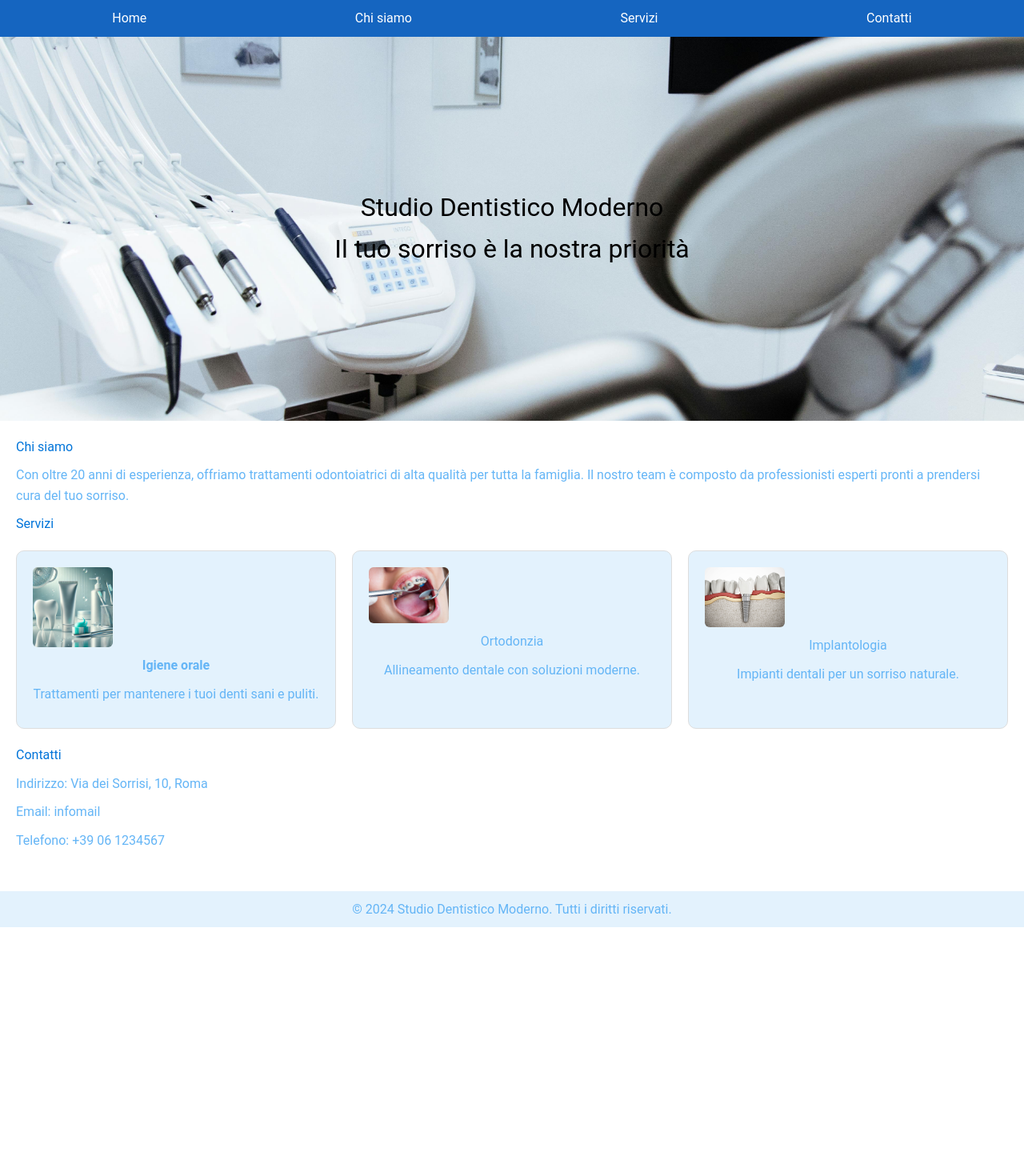
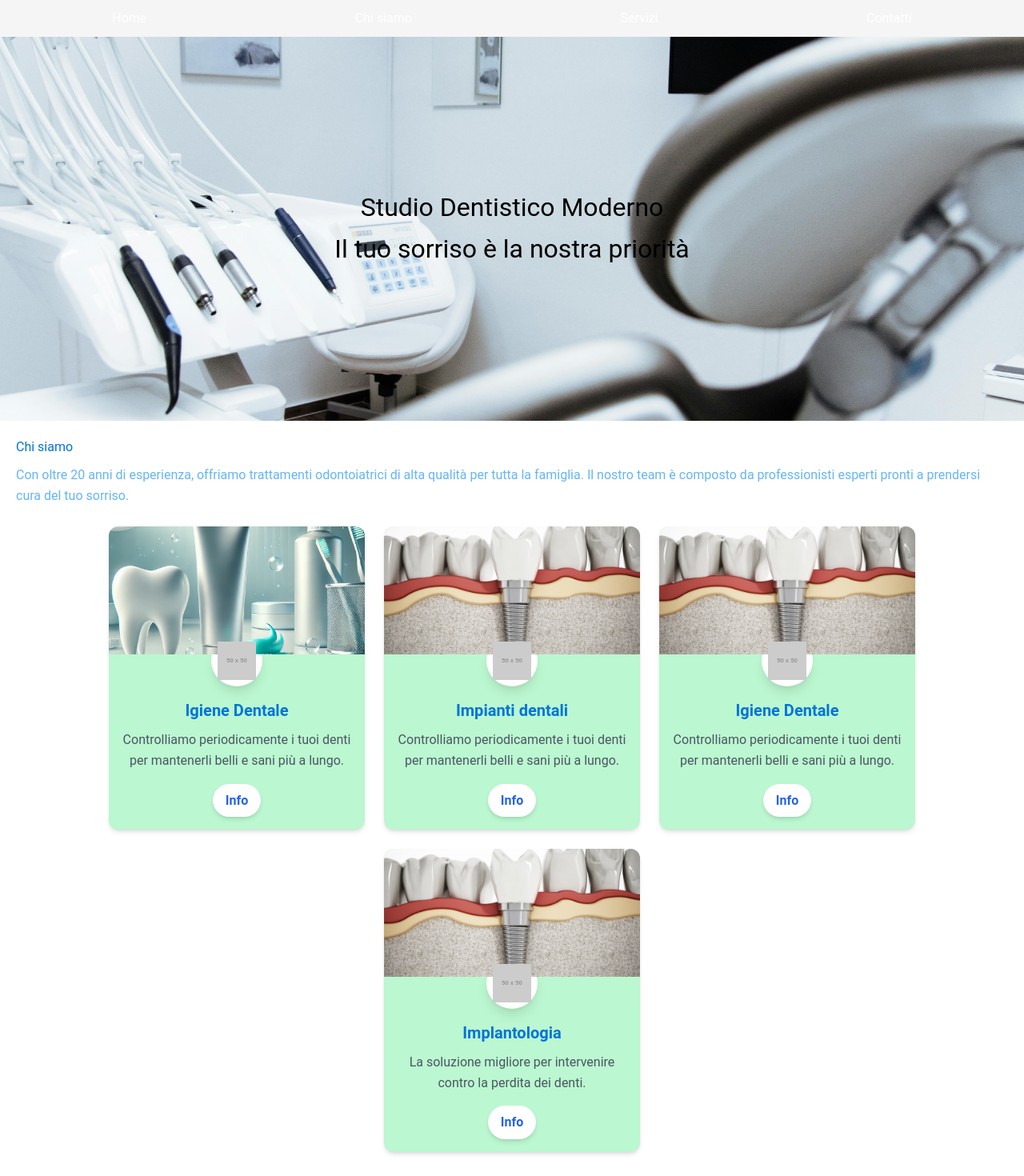
Before and after one commit to aleSal83/dentista-ivrea, an Angular app: page / in a window 1280 px wide. Shown: the top 1470 px of the page at 80% size. Before the commit the page ends 1159 px from the top, so only its background shows below. Built offline with nearby package versions, Linux system fonts and the light colour scheme.

Commit message:
first creation of component

```diff
--- /dev/null
+++ b/src/app/components/dental-card/dental-card.component.html
@@ -0,0 +1,133 @@
+<div class="flex flex-wrap justify-center gap-6 p-4">
+  <div
+    class="w-80 bg-green-200 rounded-xl shadow-md overflow-hidden transform transition hover:scale-105"
+  >
+    <img
+      src='assets/image/igene_orale.jpg'
+      alt="Igiene Dentale"
+      class="w-full h-40 object-cover"
+    />
+    <div class="p-4">
+      <div class="flex items-center justify-center w-16 h-16 bg-white rounded-full shadow-lg mx-auto -mt-10">
+        <img
+          src="https://via.placeholder.com/50"
+          alt="Icona Igiene Dentale"
+          class="w-12 h-12"
+        />
+      </div>
+      <h3 class="text-xl font-bold text-center mt-4 text-gray-800">
+        Igiene Dentale
+      </h3>
+      <p class="text-center text-gray-600 mt-2">
+        Controlliamo periodicamente i tuoi denti per mantenerli belli e sani
+        più a lungo.
+      </p>
+      <div class="flex justify-center mt-4">
+        <button
+          class="bg-white text-blue-600  font-semibold py-2 px-4 rounded-full shadow-md hover:bg-blue-600 hover:text-green-200"
+        >
+          Info
+        </button>
+      </div>
+    </div>
+  </div>
+
+  <div
+    class="w-80 bg-green-200 rounded-xl shadow-md overflow-hidden transform transition hover:scale-105"
+  >
+    <img
+      src='assets/image/impianti-dentali-1.jpg'
+      alt="Igiene Dentale"
+      class="w-full h-40 object-cover"
+    />
+    <div class="p-4">
+      <div class="flex items-center justify-center w-16 h-16 bg-white rounded-full shadow-lg mx-auto -mt-10">
+        <img
+          src="https://via.placeholder.com/50"
+          alt="Icona Igiene Dentale"
+          class="w-12 h-12"
+        />
+      </div>
+      <h3 class="text-xl font-bold text-center mt-4 text-gray-800">
+        Impianti dentali
+      </h3>
+      <p class="text-center text-gray-600 mt-2">
+        Controlliamo periodicamente i tuoi denti per mantenerli belli e sani
+        più a lungo.
+      </p>
+      <div class="flex justify-center mt-4">
+        <button
+          class="bg-white text-blue-600  font-semibold py-2 px-4 rounded-full shadow-md hover:bg-blue-600 hover:text-green-200"
+        >
+          Info
+        </button>
+      </div>
+    </div>
+  </div>
+
+  <div
+    class="w-80 bg-green-200 rounded-xl shadow-md overflow-hidden transform transition hover:scale-105"
+  >
+    <img
+      src='assets/image/impianti-dentali-1.jpg'
+      alt="Igiene Dentale"
+      class="w-full h-40 object-cover"
+    />
+    <div class="p-4">
+      <div class="flex items-center justify-center w-16 h-16 bg-white rounded-full shadow-lg mx-auto -mt-10">
+        <img
+          src="https://via.placeholder.com/50"
+          alt="Icona Igiene Dentale"
+          class="w-12 h-12"
+        />
+      </div>
+      <h3 class="text-xl font-bold text-center mt-4 text-gray-800">
+        Igiene Dentale
+      </h3>
+      <p class="text-center text-gray-600 mt-2">
+        Controlliamo periodicamente i tuoi denti per mantenerli belli e sani
+        più a lungo.
+      </p>
+      <div class="flex justify-center mt-4">
+        <button
+          class="bg-white text-blue-600  font-semibold py-2 px-4 rounded-full shadow-md hover:bg-blue-600 hover:text-green-200"
+        >
+          Info
+        </button>
+      </div>
+    </div>
+  </div>
+
+  <!-- Card 2 -->
+  <div
+    class="w-80 bg-green-200 rounded-xl shadow-md overflow-hidden transform transition hover:scale-105"
+  >
+    <img
+      src='assets/image/impianti-dentali-1.jpg'
+      alt="Implantologia"
+      class="w-full h-40 object-cover"
+    />
+    <div class="p-4">
+      <div class="flex items-center justify-center w-16 h-16 bg-white rounded-full shadow-lg mx-auto -mt-10">
+        <img
+          src="https://via.placeholder.com/50"
+          alt="Icona Implantologia"
+          class="w-12 h-12"
+        />
+      </div>
+      <h3 class="text-xl font-bold text-center mt-4 text-gray-800">
+        Implantologia
+      </h3>
+      <p class="text-center text-gray-600 mt-2">
+        La soluzione migliore per intervenire contro la perdita dei denti.
+      </p>
+      <div class="flex justify-center mt-4">
+        <button
+          class="bg-white text-blue-600  font-semibold py-2 px-4 rounded-full shadow-md hover:bg-blue-600 hover:text-green-200"
+        >
+          Info
+        </button>
+      </div>
+    </div>
+  </div>
+</div>
--- a/src/app/components/home/home.component.html
+++ b/src/app/components/home/home.component.html
@@ -1,38 +1,15 @@
 
-<nav>
-  <div class="menu">
-    <a href="#home">Home</a>
-    <div class="dropdown">
-      <a href="#home1">Sottolink 1</a>
-      <a href="#home2">Sottolink 2</a>
-      <a href="#home3">Sottolink 3</a>
+
+  <nav>
+    <div class="menu" *ngFor="let item of menuItems">
+      <a href="#" (mouseover)="toggleDropdown(item)" (mouseleave)="closeDropdown(item)">
+        {{ item.label }}
+      </a>
+      <div class="dropdown" [class.show]="item.open">
+        <a *ngFor="let subItem of item.subItems" href="{{ subItem.link }}">{{ subItem.label }}</a>
+      </div>
     </div>
-  </div>
-  <div class="menu">
-    <a href="#about">Chi siamo</a>
-    <div class="dropdown">
-      <a href="#about1">Mission</a>
-      <a href="#about2">Team</a>
-      <a href="#about3">Storia</a>
-    </div>
-  </div>
-  <div class="menu">
-    <a href="#services">Servizi</a>
-    <div class="dropdown">
-      <a href="#service1">Ortodonzia</a>
-      <a href="#service2">Igiene</a>
-      <a href="#service3">Sbiancamento</a>
-    </div>
-  </div>
-  <div class="menu">
-    <a href="#contact">Contatti</a>
-    <div class="dropdown">
-      <a href="#contact1">Email</a>
-      <a href="#contact2">Telefono</a>
-      <a href="#contact3">Orari</a>
-    </div>
-  </div>
-</nav>
+  </nav>
 
 <div class="hero flex flex-col">
   <h1>Studio Dentistico Moderno</h1>
@@ -45,33 +22,35 @@
     <p>Con oltre 20 anni di esperienza, offriamo trattamenti odontoiatrici di alta qualità per tutta la famiglia. Il nostro team è composto da professionisti esperti pronti a prendersi cura del tuo sorriso.</p>
   </section>
 
-  <section id="services">
-    <h3>Servizi</h3>
-    <div class="services">
-      <div class="service">
-        <img class="rounded-md" src="../../../assets/image/igene_orale.jpg" alt="Igiene orale">
-        <h1 class="font-bold">Igiene orale</h1>
-        <p>Trattamenti per mantenere i tuoi denti sani e puliti.</p>
-      </div>
-      <div class="service">
-        <img class="rounded-md" src="../../../assets/image/ortodonzia_1.jpeg" alt="Ortodonzia">
-        <h4>Ortodonzia</h4>
-        <p>Allineamento dentale con soluzioni moderne.</p>
-      </div>
-      <div class="service">
-        <img class="rounded-md" src="../../../assets/image/impianti-dentali-1.jpg" alt="Implantologia">
-        <h4>Implantologia</h4>
-        <p>Impianti dentali per un sorriso naturale.</p>
-      </div>
-    </div>
-  </section>
+  <app-dental-card></app-dental-card>
 
-  <section id="contact">
-    <h3>Contatti</h3>
-    <p>Indirizzo: Via dei Sorrisi, 10, Roma</p>
-    <p>Email: infomail</p>
-    <p>Telefono: +39 06 1234567</p>
-  </section>
+<!--  <section id="services">-->
+<!--    <h3>Servizi</h3>-->
+<!--    <div class="services">-->
+<!--      <div class="service">-->
+<!--        <img class="rounded-md" src="../../../assets/image/igene_orale.jpg" alt="Igiene orale">-->
+<!--        <h1 class="font-bold">Igiene orale</h1>-->
+<!--        <p>Trattamenti per mantenere i tuoi denti sani e puliti.</p>-->
+<!--      </div>-->
+<!--      <div class="service">-->
+<!--        <img class="rounded-md" src="../../../assets/image/ortodonzia_1.jpeg" alt="Ortodonzia">-->
+<!--        <h4>Ortodonzia</h4>-->
+<!--        <p>Allineamento dentale con soluzioni moderne.</p>-->
+<!--      </div>-->
+<!--      <div class="service">-->
+<!--        <img class="rounded-md" src="../../../assets/image/impianti-dentali-1.jpg" alt="Implantologia">-->
+<!--        <h4>Implantologia</h4>-->
+<!--        <p>Impianti dentali per un sorriso naturale.</p>-->
+<!--      </div>-->
+<!--    </div>-->
+<!--  </section>-->
+
+<!--  <section id="contact">-->
+<!--    <h3>Contatti</h3>-->
+<!--    <p>Indirizzo: Via dei Sorrisi, 10, Roma</p>-->
+<!--    <p>Email: infomail</p>-->
+<!--    <p>Telefono: +39 06 1234567</p>-->
+<!--  </section>-->
 </div>
 
 <footer>
--- a/src/app/components/home/home.component.ts
+++ b/src/app/components/home/home.component.ts
@@ -1,15 +1,65 @@
 import {AfterViewInit, Component} from '@angular/core';
-import {NgOptimizedImage} from '@angular/common';
+import { CommonModule } from '@angular/common';
+import {DentalCardComponent} from '../dental-card/dental-card.component';
 
 @Component({
   selector: 'app-home',
   imports: [
+    CommonModule,
+    DentalCardComponent
   ],
   templateUrl: './home.component.html',
   standalone: true,
   styleUrl: './home.component.css'
 })
 export class HomeComponent implements AfterViewInit {
+
+  menuItems = [
+    {
+      label: 'Home',
+      open: false,
+      subItems: [
+        { label: 'Sottolink 1', link: '#home1' },
+        { label: 'Sottolink 2', link: '#home2' },
+        { label: 'Sottolink 3', link: '#home3' }
+      ]
+    },
+    {
+      label: 'Chi siamo',
+      open: false,
+      subItems: [
+        { label: 'Mission', link: '#about1' },
+        { label: 'Team', link: '#about2' },
+        { label: 'Storia', link: '#about3' }
+      ]
+    },
+    {
+      label: 'Servizi',
+      open: false,
+      subItems: [
+        { label: 'Ortodonzia', link: '#service1' },
+        { label: 'Igiene', link: '#service2' },
+        { label: 'Sbiancamento', link: '#service3' }
+      ]
+    },
+    {
+      label: 'Contatti',
+      open: false,
+      subItems: [
+        { label: 'Email', link: '#contact1' },
+        { label: 'Telefono', link: '#contact2' },
+        { label: 'Orari', link: '#contact3' }
+      ]
+    }
+  ];
+
+  toggleDropdown(item: any) {
+    item.open = true;
+  }
+
+  closeDropdown(item: any) {
+    item.open = false;
+  }
 
   constructor() {
   }
--- a/src/styles.css
+++ b/src/styles.css
@@ -28,7 +28,7 @@ header p {
 }
 
 nav {
-  background-color: #1565c0;
+  background-color: #f5f5f5;
   padding: 10px;
   display: flex;
   justify-content: space-around;
```
Also changed, not shown: src/app/components/dental-card/dental-card.component.ts (added, +11 -0 lines), src/app/components/dental-card/dental-card.component.css (added), src/assets/image/dente.svg (added), 1 other file (tests, documents, lock files or other folders).
